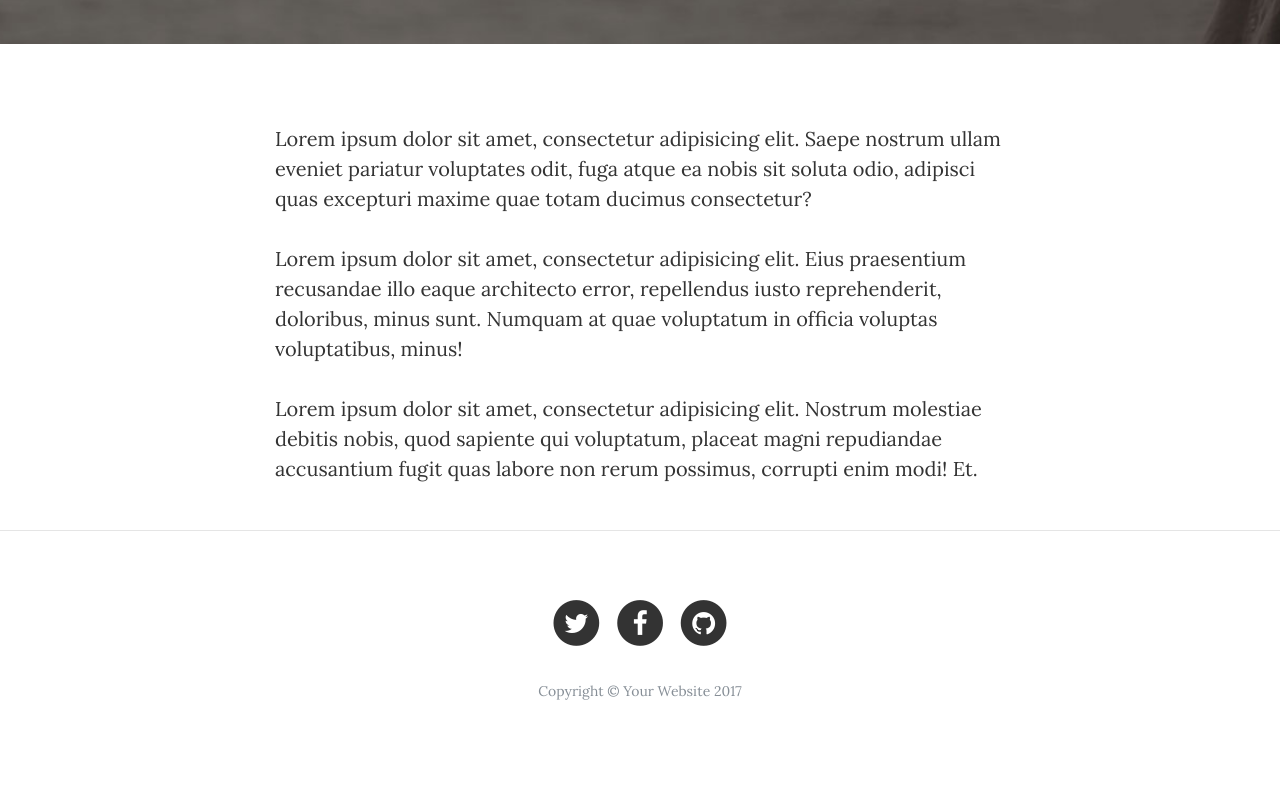
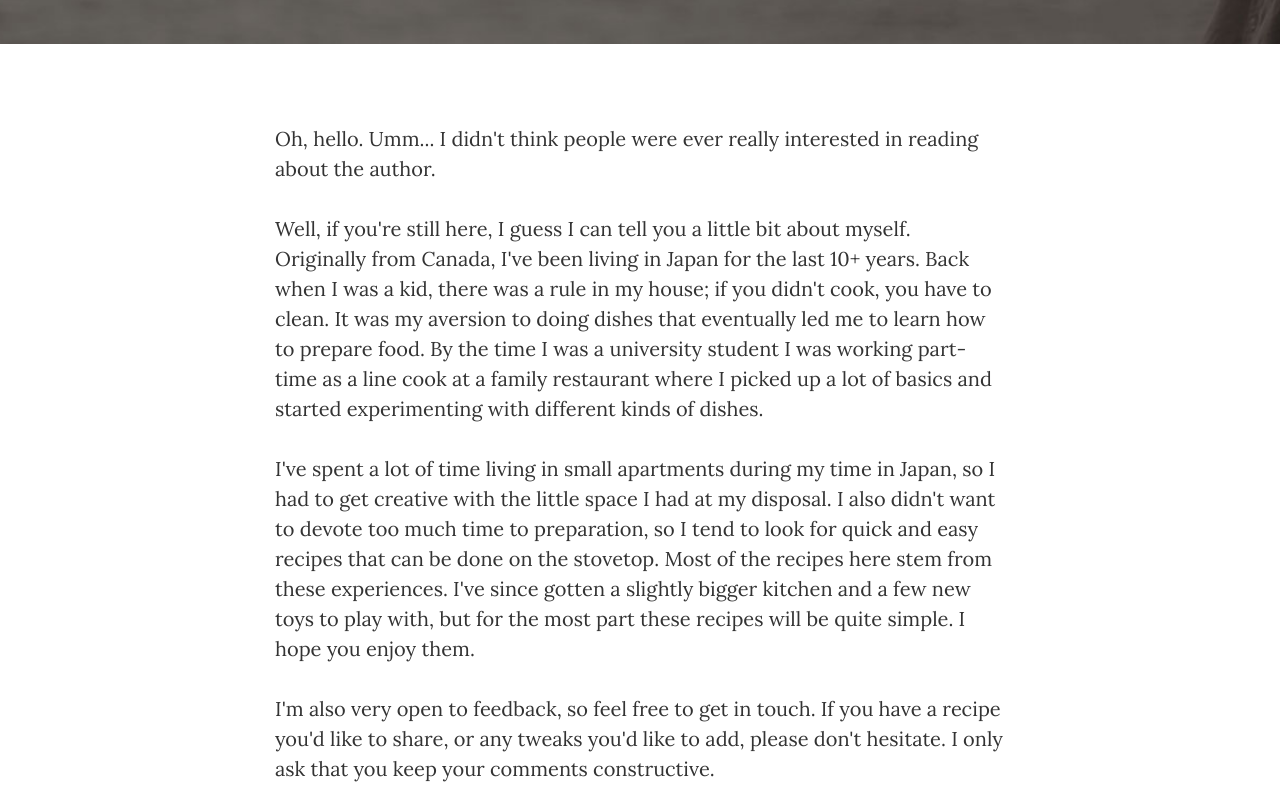
Before and after one commit to chriskoldenhof/chriskoldenhof.github.io, a website: page about.html in a window 1280 px wide. Shown: the part 480-1280 px from the top of the page. Before the commit the page ends 1247 px from the top, so only its background shows below. Drawn offline with nearby package versions, Linux system fonts and the light colour scheme.

Commit message:
about me

```diff
--- a/about.html
+++ b/about.html
@@ -72,9 +72,10 @@
     <div class="container">
       <div class="row">
         <div class="col-lg-8 col-md-10 mx-auto">
-          <p>Lorem ipsum dolor sit amet, consectetur adipisicing elit. Saepe nostrum ullam eveniet pariatur voluptates odit, fuga atque ea nobis sit soluta odio, adipisci quas excepturi maxime quae totam ducimus consectetur?</p>
-          <p>Lorem ipsum dolor sit amet, consectetur adipisicing elit. Eius praesentium recusandae illo eaque architecto error, repellendus iusto reprehenderit, doloribus, minus sunt. Numquam at quae voluptatum in officia voluptas voluptatibus, minus!</p>
-          <p>Lorem ipsum dolor sit amet, consectetur adipisicing elit. Nostrum molestiae debitis nobis, quod sapiente qui voluptatum, placeat magni repudiandae accusantium fugit quas labore non rerum possimus, corrupti enim modi! Et.</p>
+          <p>Oh, hello. Umm... I didn't think people were ever really interested in reading about the author. </p>
+          <p>Well, if you're still here, I guess I can tell you a little bit about myself. Originally from Canada, I've been living in Japan for the last 10+ years. Back when I was a kid, there was a rule in my house; if you didn't cook, you have to clean. It was my aversion to doing dishes that eventually led me to learn how to prepare food. By the time I was a university student I was working part-time as a line cook at a family restaurant where I picked up a lot of basics and started experimenting with different kinds of dishes.</p>
+          <p>I've spent a lot of time living in small apartments during my time in Japan, so I had to get creative with the little space I had at my disposal. I also didn't want to devote too much time to preparation, so I tend to look for quick and easy recipes that can be done on the stovetop. Most of the recipes here stem from these experiences. I've since gotten a slightly bigger kitchen and a few new toys to play with, but for the most part these recipes will be quite simple. I hope you enjoy them.</p>
+          <p>I'm also very open to feedback, so feel free to get in touch. If you have a recipe you'd like to share, or any tweaks you'd like to add, please don't hesitate. I only ask that you keep your comments constructive.</p>
         </div>
       </div>
     </div>
```
